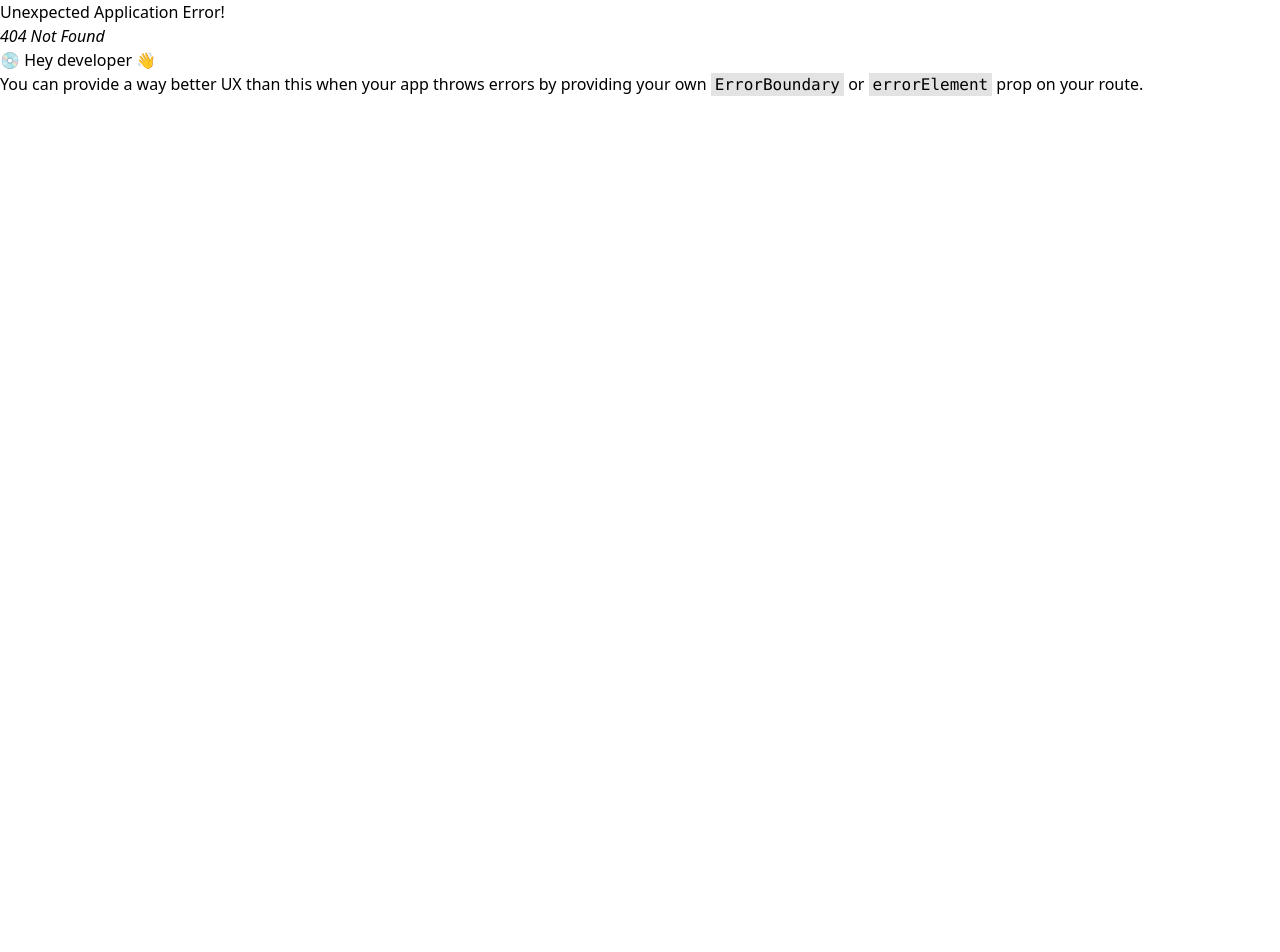
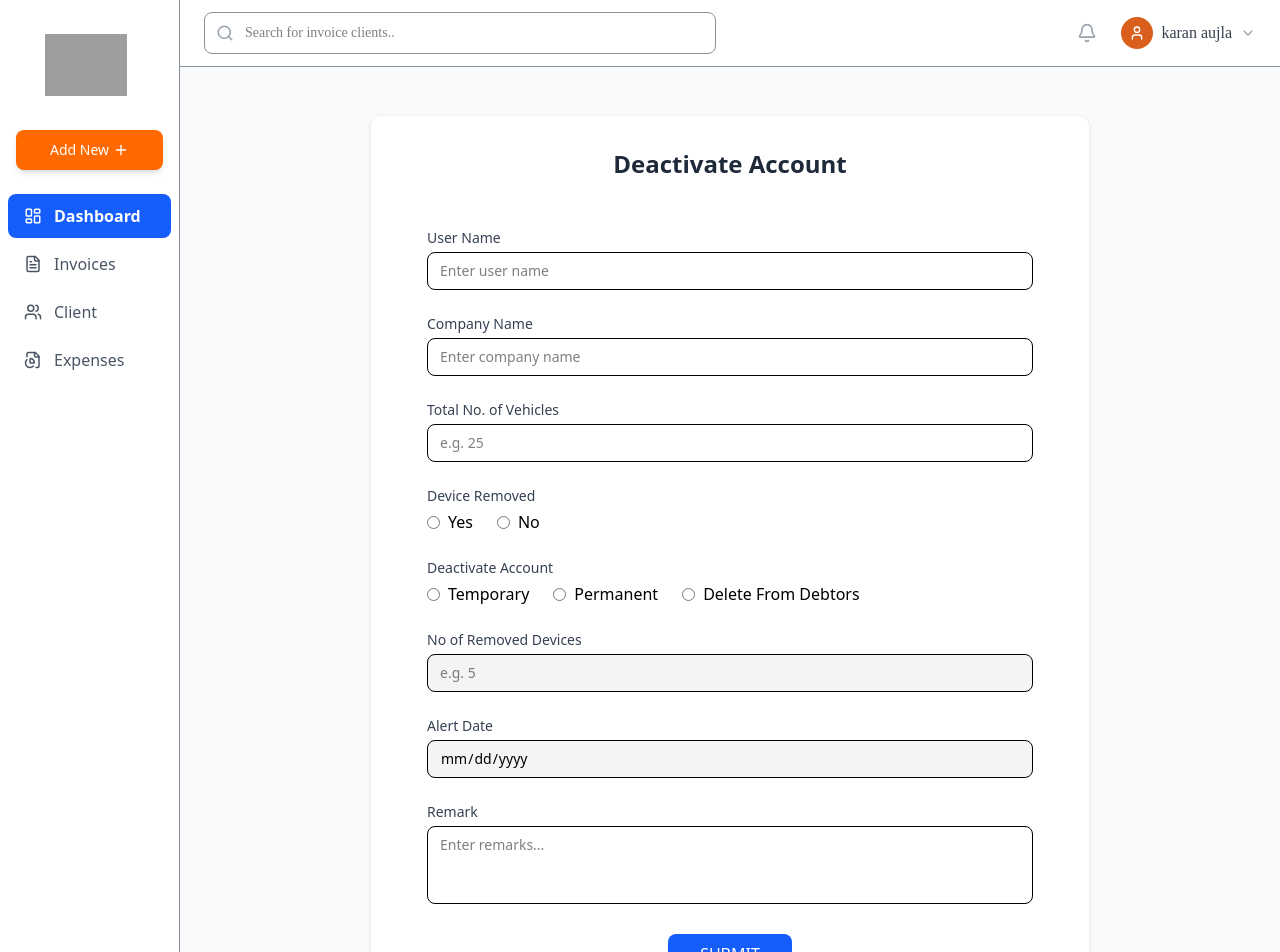
Before and after one commit to chittipriya0010/G-TRACE_Vendor, a React (Vite) app: page /sales/settings in a window 1280 px wide. Before the commit this address had no page. Shown: the top 952 px of the page. Before the commit the page ends 800 px from the top, so only its background shows below. Built offline with nearby package versions, Linux system fonts and the light colour scheme; grey boxes are pictures that could not be loaded.

Commit message:
some updations

```diff
--- /dev/null
+++ b/src/components/Sales/DeactivateAccount.jsx
@@ -0,0 +1,224 @@
+import React, { useState, useEffect } from "react";
+import { useNavigate } from "react-router-dom";
+
+const DeactivateAccount = ({ onNext, activeStep }) => {
+  const [formData, setFormData] = useState({
+    userName: "",
+    totalNoOfVehicles: "",
+    DeviceRemoved: "",
+    Deactivate: "",
+    noOfRemovedDevice: "",
+    companyName: "",
+    alertDate: "",
+    remark: "",
+  });
+
+  const [errors, setErrors] = useState({});
+  const navigate = useNavigate();
+
+  useEffect(() => {
+    console.log("Deactivate Account mounted (activeStep):", activeStep);
+    return () => console.log("Deactivate Account unmounted");
+  }, [activeStep]);
+
+  const handleInputChange = (e) => {
+    const { name, value } = e.target;
+    setFormData((prev) => ({ ...prev, [name]: value }));
+    setErrors((prev) => ({ ...prev, [name]: "" }));
+  };
+
+  const validateForm = () => {
+    let validationErrors = {};
+    if (!formData.userName.trim()) validationErrors.userName = "User name is required.";
+    if (!formData.companyName.trim()) validationErrors.companyName = "Company name is required.";
+    if (!formData.totalNoOfVehicles.trim()) validationErrors.totalNoOfVehicles = "Total no. of vehicles is required.";
+    if (!formData.Deactivate) validationErrors.Deactivate = "Please select a deactivation type.";
+
+    // Only validate these when Temporary is chosen
+    if (formData.Deactivate === "Temporary") {
+      if (!formData.noOfRemovedDevice.trim()) validationErrors.noOfRemovedDevice = "Enter number of removed devices.";
+      if (!formData.alertDate.trim()) validationErrors.alertDate = "Enter alert date.";
+    }
+
+    setErrors(validationErrors);
+    return Object.keys(validationErrors).length === 0;
+  };
+
+  const handleSubmit = (e) => {
+    e.preventDefault();
+    if (!validateForm()) {
+      console.log("Form has errors");
+      return;
+    }
+
+    console.log("DeactivateAccount: handleSubmit called, formData:", formData);
+
+    try {
+      if (typeof onNext === "function") {
+        onNext(formData);
+      }
+      navigate("/sales/billing");
+    } catch (err) {
+      console.error("DeactivateAccount: error calling onNext:", err);
+    }
+  };
+
+  return (
+    <div className="bg-gray-50 min-h-screen">
+      <div className="max-w-3xl mx-auto p-6">
+        <div className="bg-white rounded-xl shadow border border-gray-100 p-8">
+          <h1 className="font-poppins text-2xl font-semibold text-gray-800 mb-6 text-center">
+            Deactivate Account
+          </h1>
+
+          <form onSubmit={handleSubmit} className="font-poppins bg-white rounded-lg p-6 space-y-6">
+            {/* User Name */}
+            <div>
+              <label className="block text-sm font-medium text-gray-700 mb-1">User Name</label>
+              <input
+                name="userName"
+                value={formData.userName}
+                onChange={handleInputChange}
+                placeholder="Enter user name"
+                className="w-full border rounded-lg px-3 py-2 text-sm outline-none"
+              />
+              {errors.userName && <p className="text-red-500 text-xs">{errors.userName}</p>}
+            </div>
+
+            {/* Company Name */}
+            <div>
+              <label className="block text-sm font-medium text-gray-700 mb-1">Company Name</label>
+              <input
+                name="companyName"
+                value={formData.companyName}
+                onChange={handleInputChange}
+                placeholder="Enter company name"
+                className="w-full border rounded-lg px-3 py-2 text-sm outline-none"
+              />
+              {errors.companyName && <p className="text-red-500 text-xs">{errors.companyName}</p>}
+            </div>
+
+            {/* Total Vehicles */}
+            <div>
+              <label className="block text-sm font-medium text-gray-700 mb-1">Total No. of Vehicles</label>
+              <input
+                type="number"
+                name="totalNoOfVehicles"
+                value={formData.totalNoOfVehicles}
+                onChange={handleInputChange}
+                placeholder="e.g. 25"
+                className="w-full border rounded-lg px-3 py-2 text-sm outline-none"
+              />
+              {errors.totalNoOfVehicles && <p className="text-red-500 text-xs">{errors.totalNoOfVehicles}</p>}
+            </div>
+
+            {/* Device Removed (Yes/No) */}
+            <div>
+              <label className="block text-sm font-medium text-gray-700 mb-1">Device Removed</label>
+              <div className="flex items-center gap-6">
+                <label className="flex items-center gap-2">
+                  <input
+                    type="radio"
+                    name="DeviceRemoved"
+                    value="Yes"
+                    checked={formData.DeviceRemoved === "Yes"}
+                    onChange={handleInputChange}
+                  />
+                  Yes
+                </label>
+                <label className="flex items-center gap-2">
+                  <input
+                    type="radio"
+                    name="DeviceRemoved"
+                    value="No"
+                    checked={formData.DeviceRemoved === "No"}
+                    onChange={handleInputChange}
+                  />
+                  No
+                </label>
+              </div>
+            </div>
+
+            {/* Deactivation Type */}
+            <div>
+              <label className="block text-sm font-medium text-gray-700 mb-1">Deactivate Account</label>
+              <div className="flex items-center gap-6">
+                {["Temporary", "Permanent", "Delete From Debtors"].map((opt) => (
+                  <label key={opt} className="flex items-center gap-2">
+                    <input
+                      type="radio"
+                      name="Deactivate"
+                      value={opt}
+                      checked={formData.Deactivate === opt}
+                      onChange={handleInputChange}
+                    />
+                    {opt}
+                  </label>
+                ))}
+              </div>
+              {errors.Deactivate && <p className="text-red-500 text-xs">{errors.Deactivate}</p>}
+            </div>
+
+            {/* No of Removed Devices - Only active if Temporary */}
+            <div>
+              <label className="block text-sm font-medium text-gray-700 mb-1">No of Removed Devices</label>
+              <input
+                type="number"
+                name="noOfRemovedDevice"
+                value={formData.noOfRemovedDevice}
+                onChange={handleInputChange}
+                disabled={formData.Deactivate !== "Temporary"}
+                placeholder="e.g. 5"
+                className={`w-full border rounded-lg px-3 py-2 text-sm outline-none ${
+                  formData.Deactivate !== "Temporary" ? "bg-gray-100 cursor-not-allowed" : ""
+                }`}
+              />
+              {errors.noOfRemovedDevice && <p className="text-red-500 text-xs">{errors.noOfRemovedDevice}</p>}
+            </div>
+
+            {/* Alert Date - Only active if Temporary */}
+            <div>
+              <label className="block text-sm font-medium text-gray-700 mb-1">Alert Date</label>
+              <input
+                type="date"
+                name="alertDate"
+                value={formData.alertDate}
+                onChange={handleInputChange}
+                disabled={formData.Deactivate !== "Temporary"}
+                className={`w-full border rounded-lg px-3 py-2 text-sm outline-none ${
+                  formData.Deactivate !== "Temporary" ? "bg-gray-100 cursor-not-allowed" : ""
+                }`}
+              />
+              {errors.alertDate && <p className="text-red-500 text-xs">{errors.alertDate}</p>}
+            </div>
+
+            {/* Remark */}
+            <div>
+              <label className="block text-sm font-medium text-gray-700 mb-1">Remark</label>
+              <textarea
+                name="remark"
+                value={formData.remark}
+                onChange={handleInputChange}
+                rows={3}
+                placeholder="Enter remarks..."
+                className="w-full border rounded-lg px-3 py-2 text-sm outline-none resize-none"
+              />
+            </div>
+
+            {/* Submit */}
+            <div className="flex justify-center">
+              <button
+                type="submit"
+                className="bg-blue-600 text-white font-medium px-8 py-2 rounded-lg cursor-pointer transition hover:bg-blue-700"
+              >
+                SUBMIT
+              </button>
+            </div>
+          </form>
+        </div>
+      </div>
+    </div>
+  );
+};
+
+export default DeactivateAccount;
--- a/src/components/Sales/Sidebar.jsx
+++ b/src/components/Sales/Sidebar.jsx
@@ -96,7 +96,9 @@ const Sidebar = ({ onLogout }) => {
 
       {/* Bottom Menu */}
       <div className="p-4 border-t border-gray-100">
-        <button className="flex items-center gap-3 w-full px-4 py-2.5 text-gray-600 font-medium rounded-lg hover:bg-gray-50 transition-colors">
+        <button
+        onClick={() => navigate("/sales/settings")}
+        className="flex items-center gap-3 w-full px-4 py-2.5 text-gray-600 font-medium rounded-lg hover:bg-gray-50 transition-colors">
           <Settings size={18} /> Setting
         </button>
         <button
--- a/src/pages/SalesManagementSystem/SalesRoutes.jsx
+++ b/src/pages/SalesManagementSystem/SalesRoutes.jsx
@@ -6,6 +6,7 @@ import DisplayBilledInformation from "../../components/Sales/DisplayBilledInform
 import DetailedClient from "../../components/Sales/DetailedClient";
 import EditBill from "../../components/Sales/EditBill";
 import Dashboard from "../../components/Sales/Dashboard";
+import DeactivateAccount from "../../components/Sales/DeactivateAccount";
 
 const SalesRoutes = [
   {
@@ -80,6 +81,10 @@ const SalesRoutes = [
       </SalesProvider>
     ),
   },
+  {
+  path: "settings",
+  element: <DeactivateAccount activeStep={0} />,
+},
 ];
 
 export default SalesRoutes;
```
